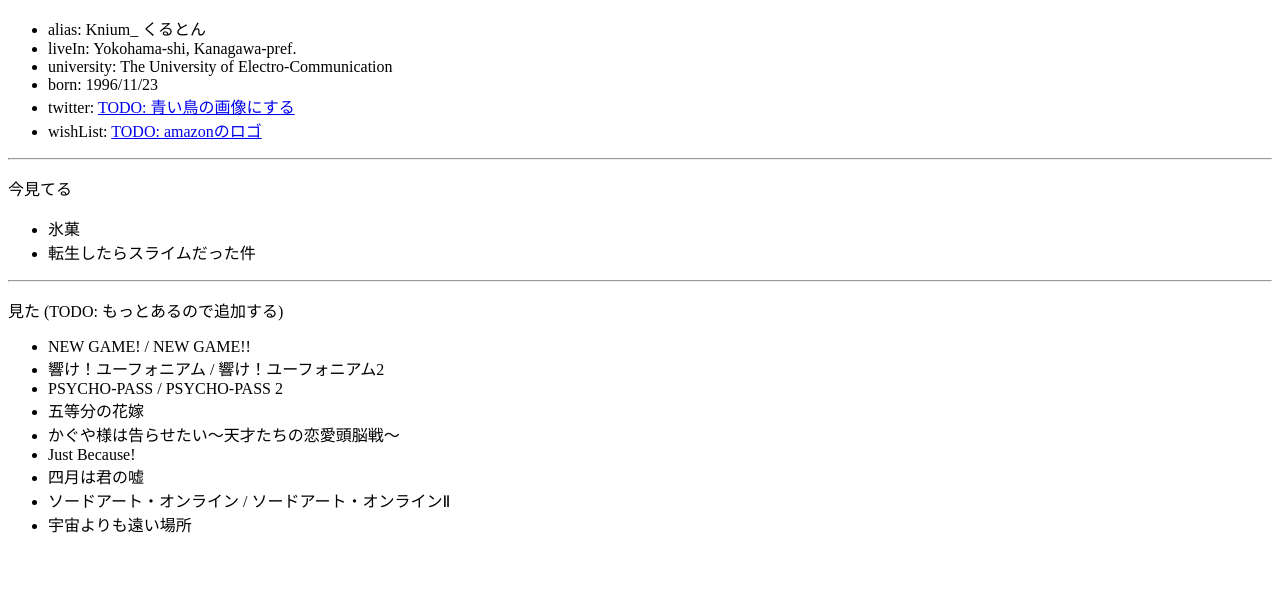
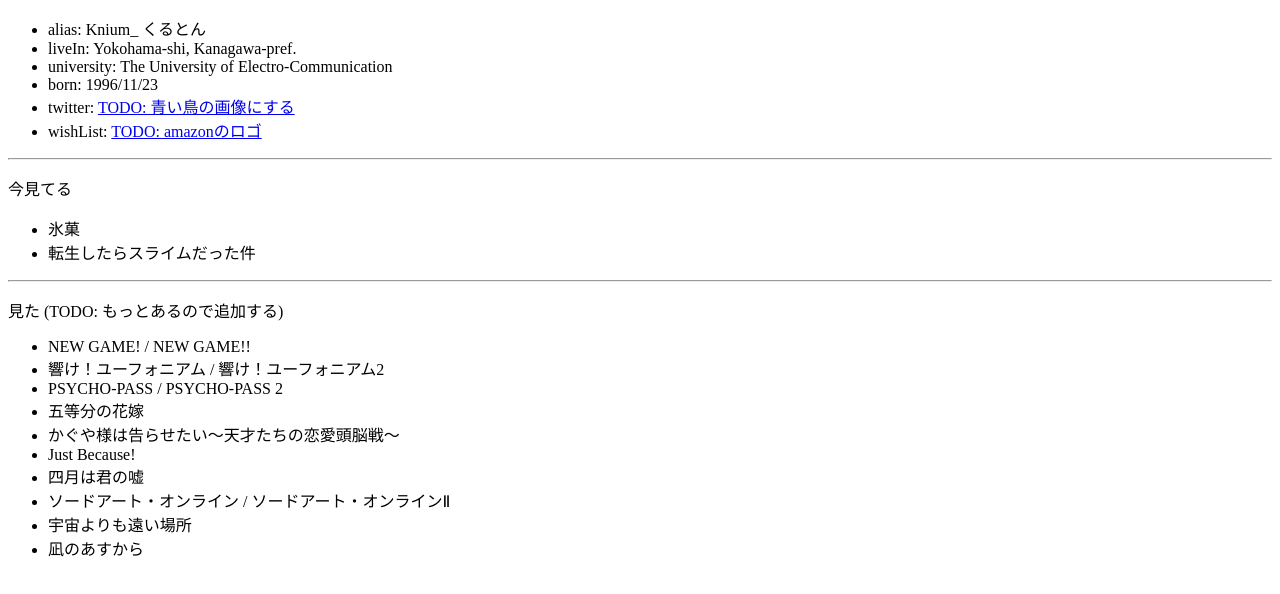
Before and after one commit to Knium/Knium.github.io, a plain HTML site: page index.html in a window 1280 px wide. Drawn offline with Linux system fonts and the light colour scheme.

Commit message:
Add "凪のあすから"

```diff
--- a/index.html
+++ b/index.html
@@ -33,6 +33,7 @@
         <li>四月は君の嘘</li>
         <li>ソードアート・オンライン / ソードアート・オンラインⅡ</li>
         <li>宇宙よりも遠い場所</li>
+        <li>凪のあすから</li>
     </ul>
 </body>
 </html>
```
